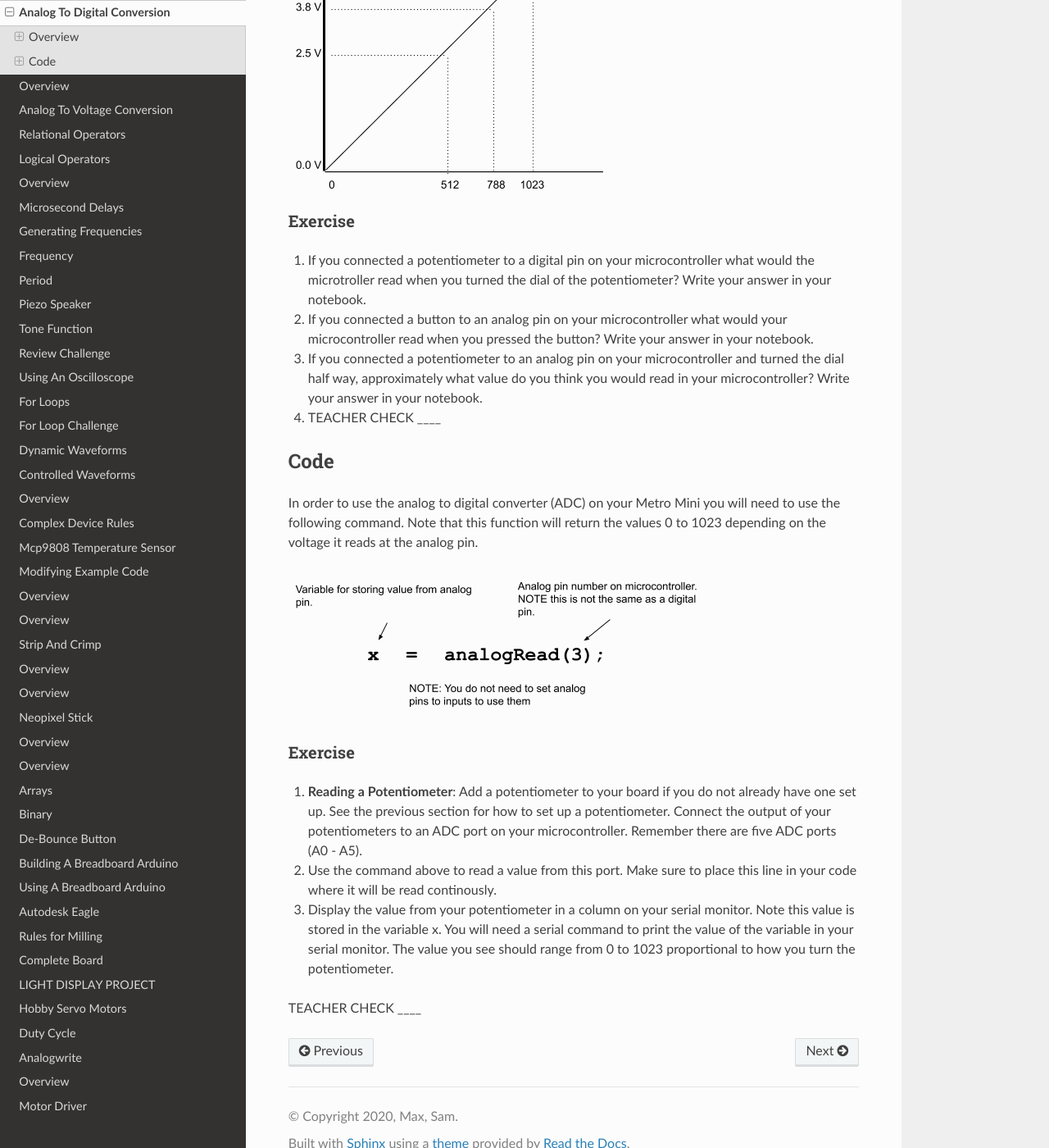
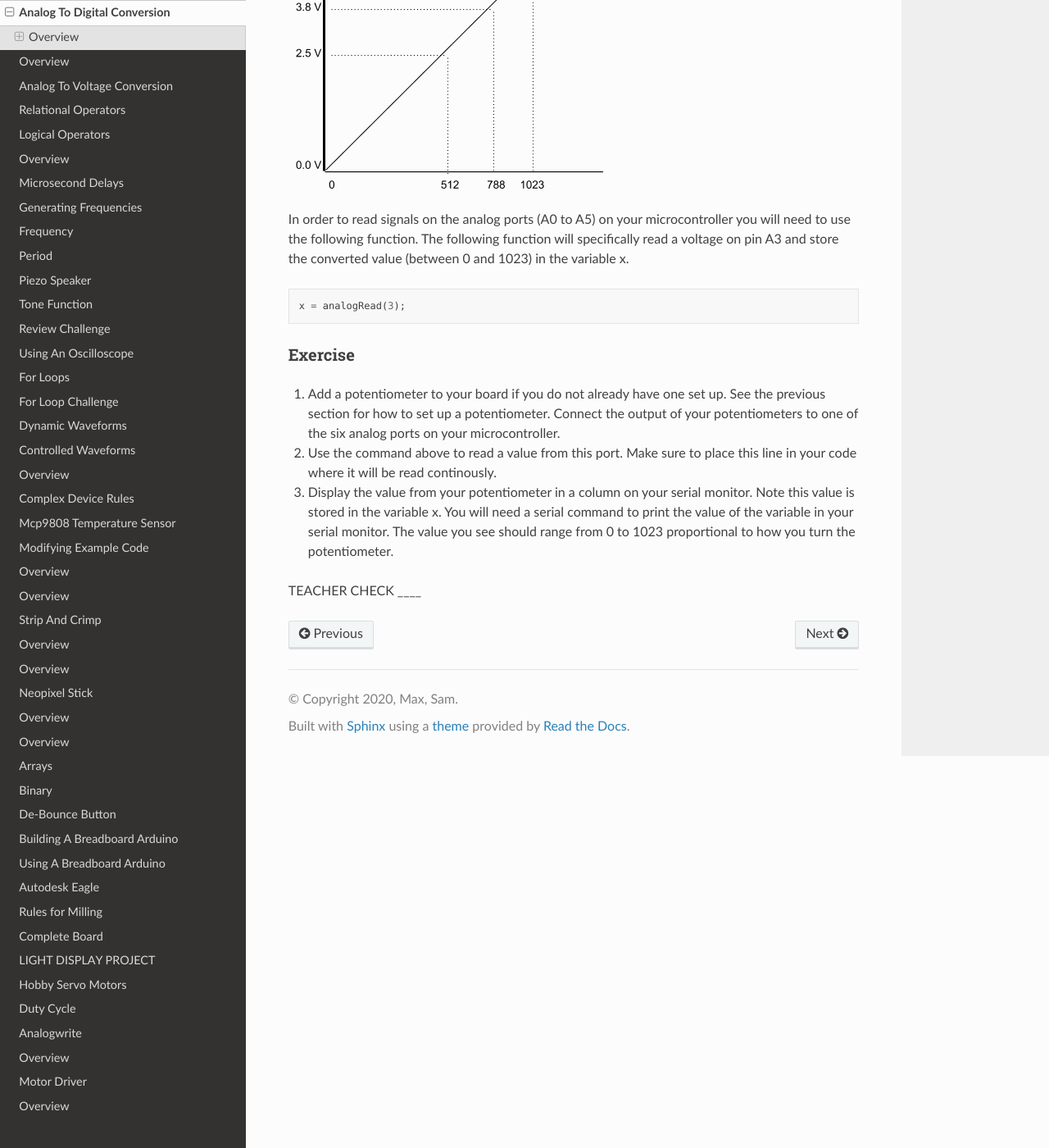
Before and after one commit to maxtkc/mvths-wiki, a Sphinx documentation site: the page built from docs/021-analog-to-digital-conversion.rst, in a window 1280 px wide and 1400 px high, scrolled down 665 px. Shown: the whole window at 82% size. Built offline with Sphinx 7.4.7 and the Read the Docs theme 2.0.0, drawn with Linux system fonts in a browser that asks for light colours; pages that are not in the unit, such as notebooks, are missing from menus.

Commit message:
Update 021-analog-to-digital-conversion.rst

```diff
--- a/docs/021-analog-to-digital-conversion.rst
+++ b/docs/021-analog-to-digital-conversion.rst
@@ -10,45 +10,22 @@
 
 Your microcontroller is an inherently digital device so in order for it to read a signal from a potentiometer, it must be able to convert this analog signal to a digital signal using one of the six analog ports. Since the analog ports on the microcontroller you are using are 10-bit they convert any analog signal (between 0V and 5V) to one of 1024 different states (0 - 1023).
 
-
 .. figure:: images/image109.png
    :alt:
+
+In order to read signals on the analog ports (A0 to A5) on your microcontroller you will need to use the following function. The following function will specifically read a voltage on pin A3 and store the converted value (between 0 and 1023) in the variable x.
+
+.. code:: C
+
+   x = analogRead(3);
 
 Exercise
 ~~~~~~~~
 
-1. If you connected a potentiometer to a digital pin on your microcontroller
-   what would the microtroller read when you turned the dial of the potentiometer? Write your answer in your notebook.
+#. Add a potentiometer to your board if you do not already have one set up. See the previous section for how to set up a potentiometer. Connect the output of your potentiometers to one of the six analog ports on your microcontroller.
 
-2. If you connected a button to an analog pin on your microcontroller what would your microcontroller read when you
-   pressed the button? Write your answer in your notebook.
+#. Use the command above to read a value from this port. Make sure to place this line in your code where it will be read continously.
 
-3. If you connected a potentiometer to an analog pin on your microcontroller and turned the dial half way, approximately what
-   value do you think you would read in your microcontroller? Write your answer in your notebook.
-
-4. TEACHER CHECK \_\_\_\_
-
-Code
-----
-
-In order to use the analog to digital converter (ADC) on your Metro Mini
-you will need to use the following command. Note that this function will return the values 0 to 1023 depending on the voltage it reads at the analog pin.
-
-.. figure:: images/image99.png
-   :alt:
-
-Exercise
-~~~~~~~~
-
-1. **Reading a Potentiometer**: Add a potentiometer to your board if you do not already have one set up. See the
-   previous section for how to set up a potentiometer. Connect the output of your potentiometers to an ADC port on
-   your microcontroller. Remember there are five ADC ports (A0 - A5).
-
-2. Use the command above to read a value from this port. Make sure to place this line in your code where
-   it will be read continously.
-
-3. Display the value from your potentiometer in a column on your serial monitor.  Note this value is stored
-   in the variable x. You will need a serial command to print the value of the variable in your serial monitor. The
-   value you see should range from 0 to 1023 proportional to how you turn the potentiometer.
+#. Display the value from your potentiometer in a column on your serial monitor.  Note this value is stored in the variable x. You will need a serial command to print the value of the variable in your serial monitor. The value you see should range from 0 to 1023 proportional to how you turn the potentiometer.
 
 TEACHER CHECK \_\_\_\_
```
